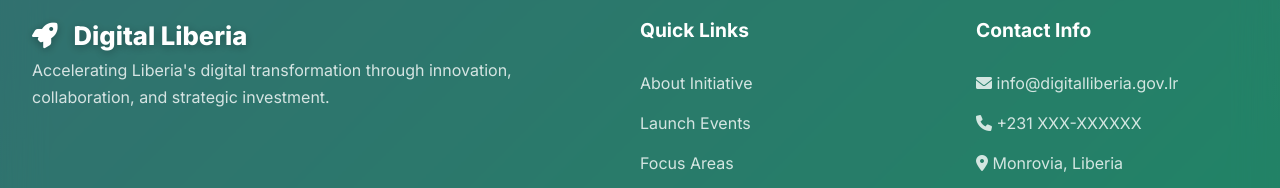
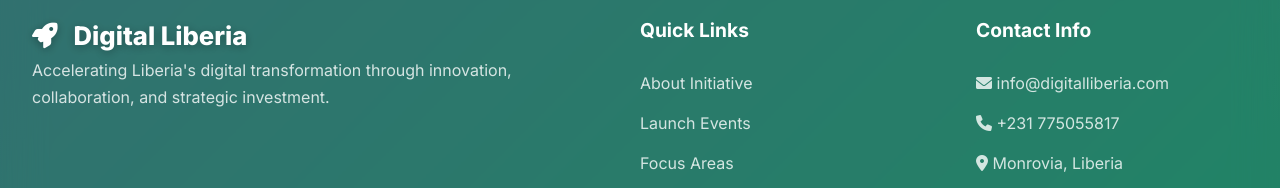
Before and after one commit to liberianpost/digital-liberia-launch, a React (Vite) app: page / in a window 1280 px wide. Shown: the part 3820-4008 px from the top of the page. Built offline with nearby package versions, Linux system fonts and the light colour scheme.

Commit message:
Update Footer.jsx

```diff
--- a/src/components/Footer/Footer.jsx
+++ b/src/components/Footer/Footer.jsx
@@ -20,8 +20,8 @@ const Footer = () => {
         </div>
         <div className="footer-section">
           <h4>Contact Info</h4>
-          <p><i className="fas fa-envelope"></i> info@digitalliberia.gov.lr</p>
-          <p><i className="fas fa-phone"></i> +231 XXX-XXXXXX</p>
+          <p><i className="fas fa-envelope"></i> info@digitalliberia.com</p>
+          <p><i className="fas fa-phone"></i> +231 775055817</p>
           <p><i className="fas fa-map-marker-alt"></i> Monrovia, Liberia</p>
         </div>
       </div>
```
